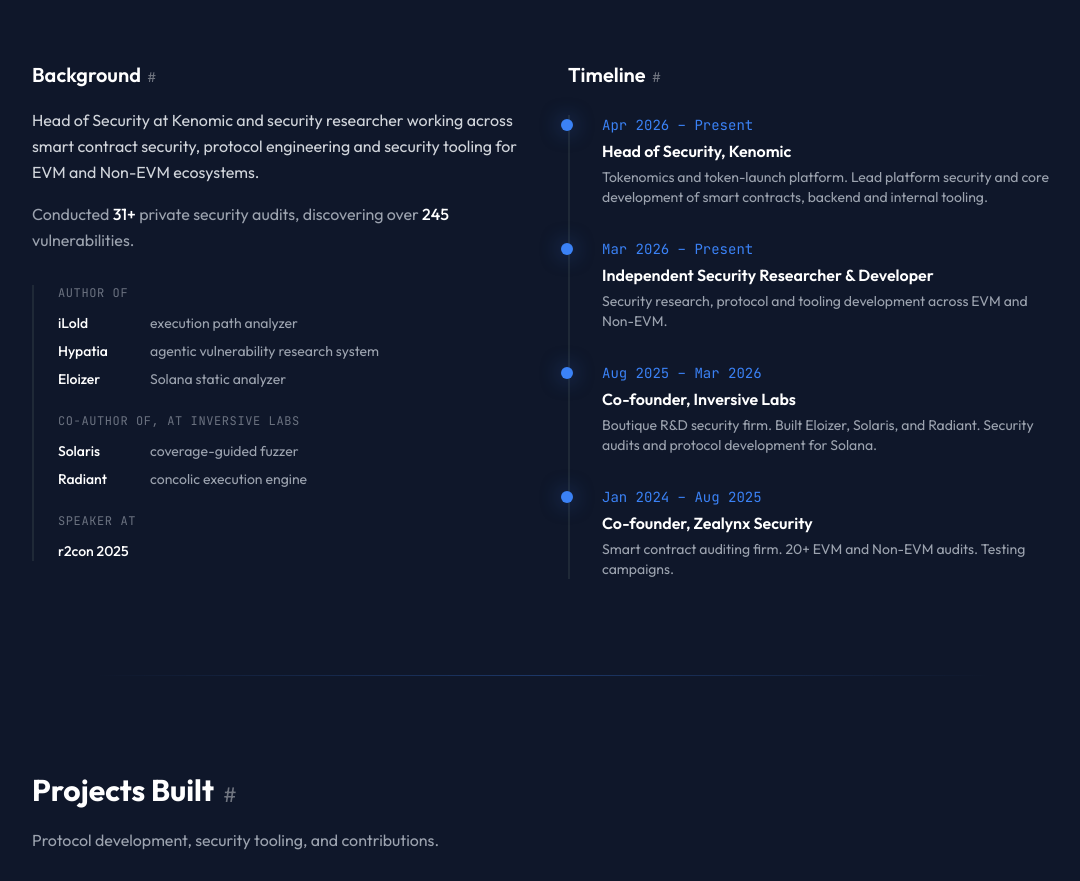
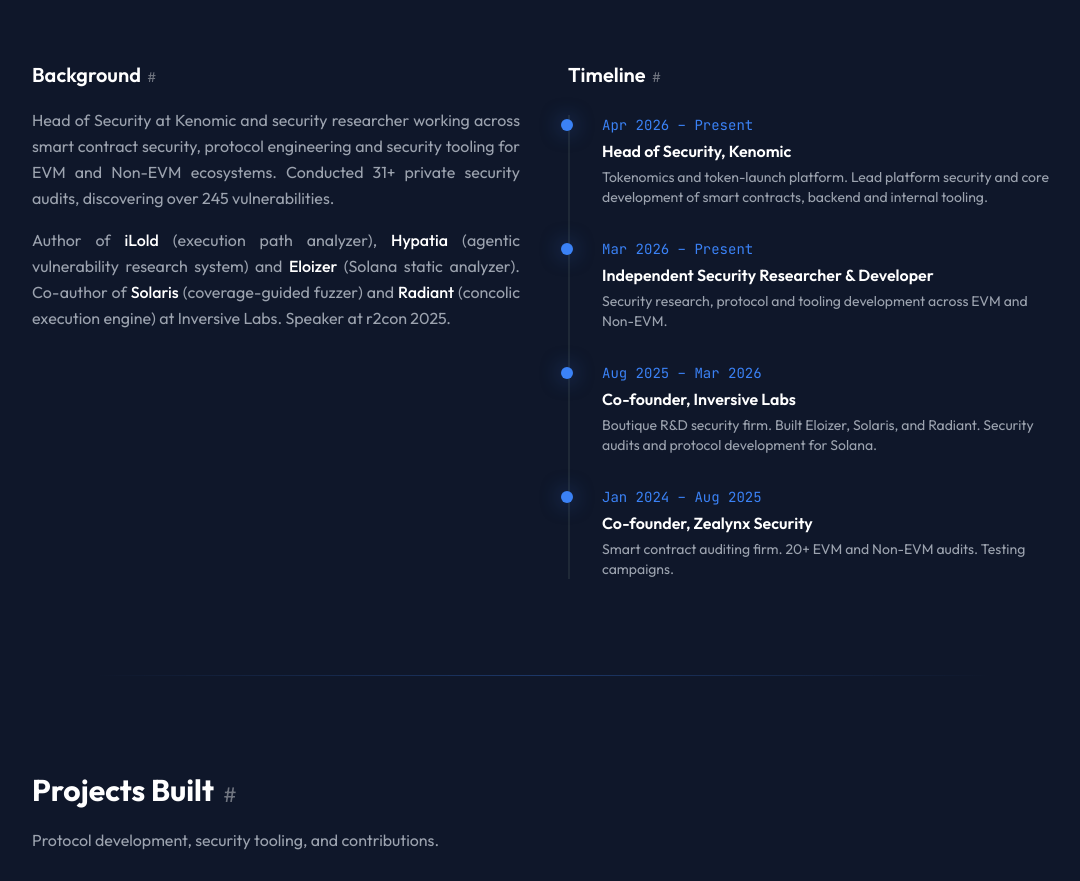
Before and after one commit to scab24/scab24.github.io, a plain HTML site: page index.html in a window 1280 px wide. Shown: the part 940-1821 px from the top of the page, without its empty margins (96-1176 px from the left). Drawn offline with nearby package versions, Linux system fonts and the light colour scheme.

Commit message:
fix(about): restore the background paragraphs and justify them

```diff
--- a/index.html
+++ b/index.html
@@ -157,33 +157,12 @@
                 <!-- Background (left) -->
                 <div>
                     <h3 class="text-xl font-semibold text-white mb-4">Background</h3>
-                    <p class="text-gray-300 leading-relaxed mb-4">
-                        Head of Security at Kenomic and security researcher working across smart contract security, protocol engineering and security tooling for EVM and Non-EVM ecosystems.
+                    <p class="text-gray-400 leading-relaxed mb-4 text-justify">
+                        Head of Security at Kenomic and security researcher working across smart contract security, protocol engineering and security tooling for EVM and Non-EVM ecosystems. Conducted 31+ private security audits, discovering over 245 vulnerabilities.
                     </p>
-                    <p class="text-gray-400 leading-relaxed mb-8">
-                        Conducted <span class="text-white font-medium">31+</span> private security audits, discovering over <span class="text-white font-medium">245</span> vulnerabilities.
+                    <p class="text-gray-400 leading-relaxed text-justify">
+                        Author of <span class="text-white font-medium">iLold</span> (execution path analyzer), <span class="text-white font-medium">Hypatia</span> (agentic vulnerability research system) and <span class="text-white font-medium">Eloizer</span> (Solana static analyzer). Co-author of <span class="text-white font-medium">Solaris</span> (coverage-guided fuzzer) and <span class="text-white font-medium">Radiant</span> (concolic execution engine) at Inversive Labs. Speaker at r2con 2025.
                     </p>
-                    <div class="space-y-6 border-l-2 border-gray-800 pl-6">
-                        <div>
-                            <p class="font-mono text-xs uppercase tracking-wider text-gray-500 mb-3">Author of</p>
-                            <ul class="space-y-2 text-sm">
-                            <li class="flex gap-3"><span class="text-white font-medium w-20 flex-none">iLold</span><span class="text-gray-400">execution path analyzer</span></li>
-                            <li class="flex gap-3"><span class="text-white font-medium w-20 flex-none">Hypatia</span><span class="text-gray-400">agentic vulnerability research system</span></li>
-                            <li class="flex gap-3"><span class="text-white font-medium w-20 flex-none">Eloizer</span><span class="text-gray-400">Solana static analyzer</span></li>
-                            </ul>
-                        </div>
-                        <div>
-                            <p class="font-mono text-xs uppercase tracking-wider text-gray-500 mb-3">Co-author of, at Inversive Labs</p>
-                            <ul class="space-y-2 text-sm">
-                            <li class="flex gap-3"><span class="text-white font-medium w-20 flex-none">Solaris</span><span class="text-gray-400">coverage-guided fuzzer</span></li>
-                            <li class="flex gap-3"><span class="text-white font-medium w-20 flex-none">Radiant</span><span class="text-gray-400">concolic execution engine</span></li>
-                            </ul>
-                        </div>
-                        <div>
-                            <p class="font-mono text-xs uppercase tracking-wider text-gray-500 mb-3">Speaker at</p>
-                            <p class="text-sm text-white font-medium">r2con 2025</p>
-                        </div>
-                    </div>
                 </div>
 
                 <!-- Timeline (right) -->
```
